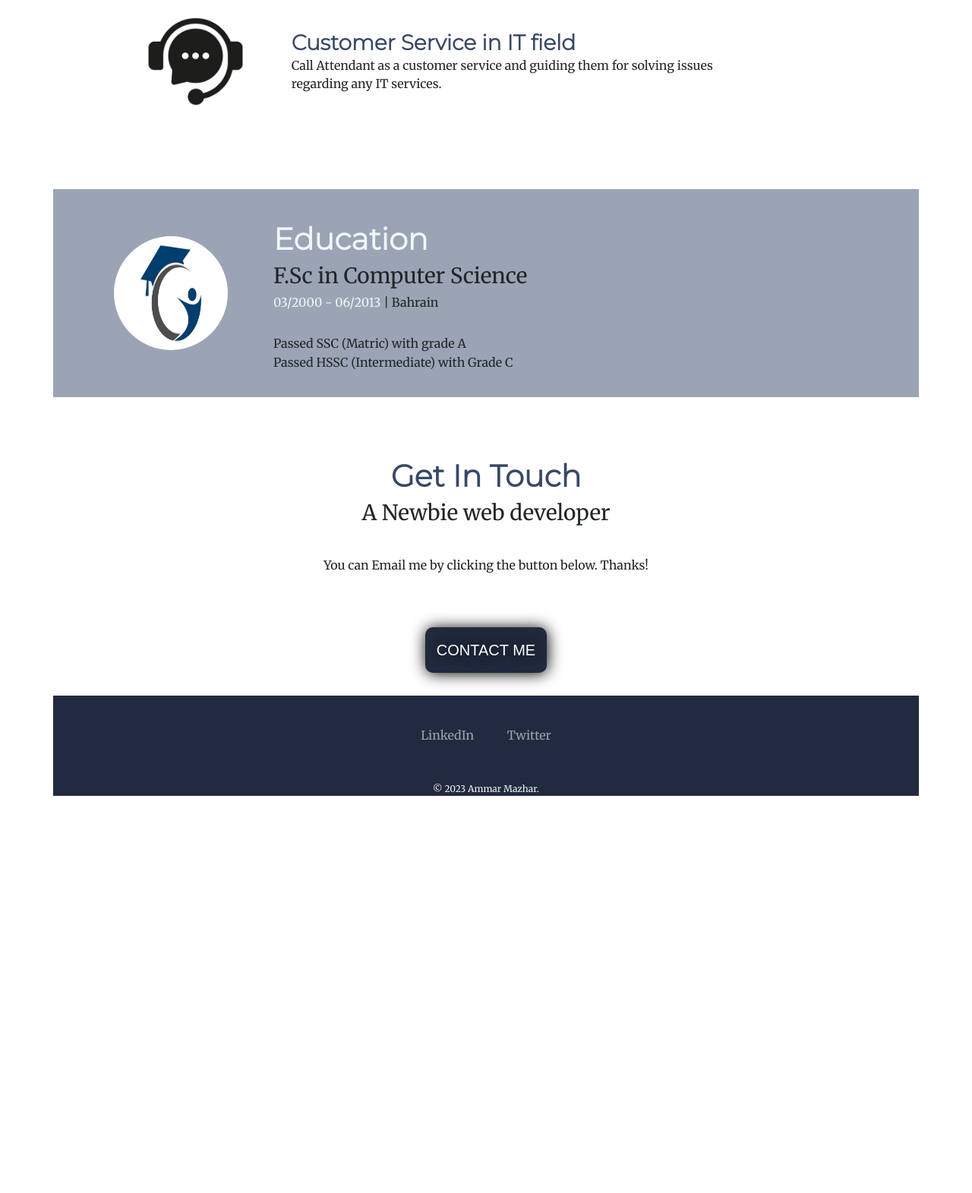
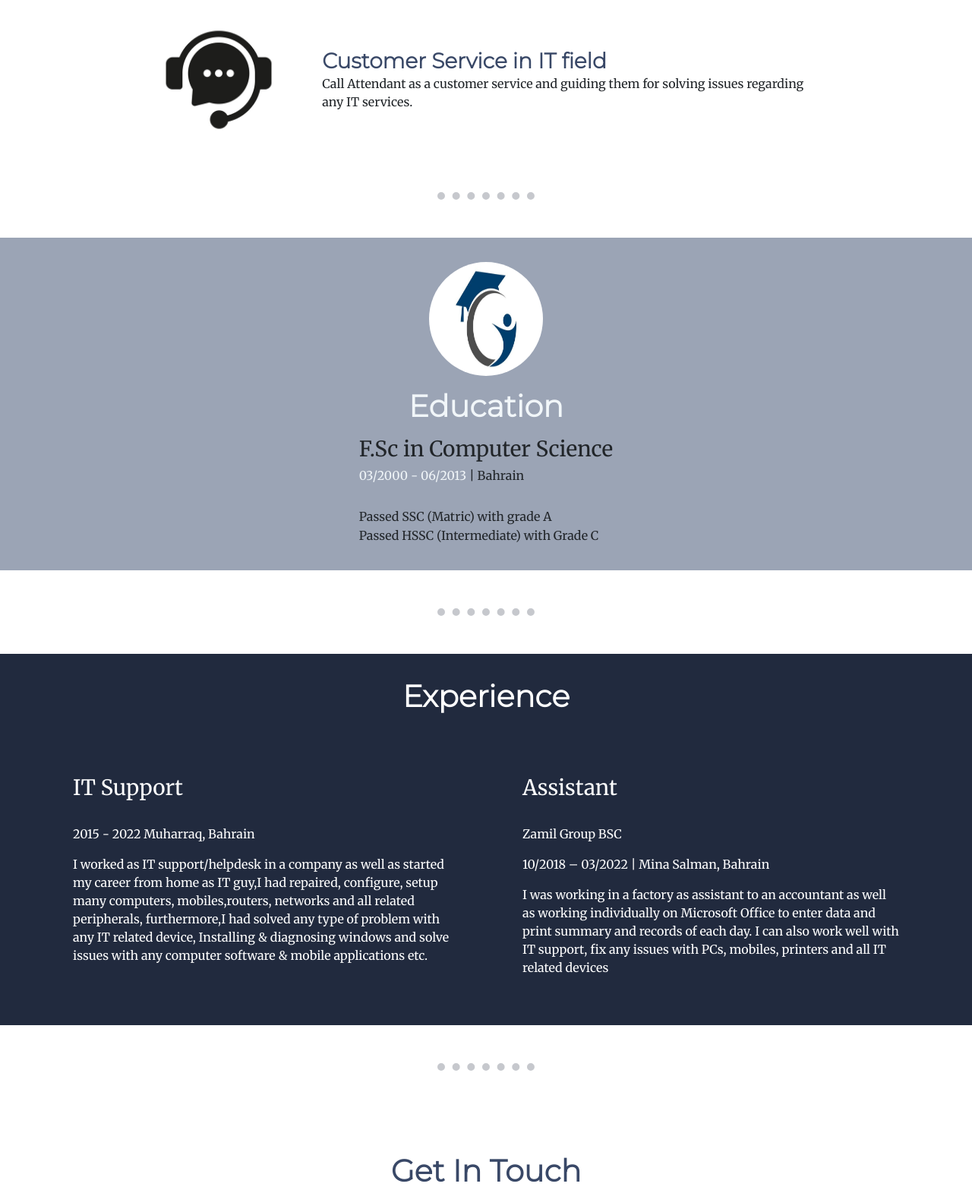
Before and after one commit to amrmzr/CV, a plain HTML site: page index.html in a window 1280 px wide. Shown: the part 1809-3380 px from the top of the page at 76% size. Before the commit the page ends 2862 px from the top, so only its background shows below. Drawn offline with nearby package versions, Linux system fonts and the light colour scheme.

Commit message:
Update CV with more details and update responsive design

```diff
--- a/css/styles.css
+++ b/css/styles.css
@@ -4,18 +4,27 @@ body {
   font-family: "Merriweather", serif;
   box-sizing: border-box;
 }
-
 .top-div {
   background-color: #e4f9f5;
   position: relative;
   padding-top: 100px;
 }
-
-.skill-row p {
-  display: block;
-  margin: 0;
+.bottom-cloud {
+  position: absolute;
+  left: 300px;
+  bottom: 50px;
 }
-
+.top-cloud {
+  position: absolute;
+  right: 300px;
+  top: 50px;
+}
+@media (max-width: 720px) {
+  .bottom-cloud,
+  .top-cloud {
+    display: none;
+  }
+}
 h1 {
   color: #66bfbf;
   font-size: 5.6rem;
@@ -23,13 +32,11 @@ h1 {
   font-family: "Sacramento", cursive;
   line-height: 2;
 }
-.Skills_text_group {
-  text-align: left;
-  margin-left: 3rem;
-}
-.profile {
-  background-color: #212a3e;
-  padding: 50px;
+@media (max-width: 476px) {
+  h1 {
+    font-size: 3.3rem;
+    line-height: 1.5;
+  }
 }
 h2 {
   color: #394867;
@@ -38,41 +45,47 @@ h2 {
   font-family: "Montserrat", sans-serif;
   font-weight: bolder;
 }
+.profile {
+  background-color: #212a3e;
+  padding: 50px;
+}
+.profile-pic {
+  border-radius: 100%;
+  width: 200px;
+  height: 200px;
+}
+.intro {
+  width: 80%;
+  margin: auto;
+  color: #fff;
+  text-align: left;
+}
 .profile > h2 {
   color: #f1f6f9;
 }
-
-.skill-row h3 {
-  font-family: "Montserrat", sans-serif;
-  font-weight: bolder;
-}
-
-.skills__subheading {
+.skill-row p {
   display: block;
   margin: 0;
-  color: #394867;
 }
-a {
-  color: #394867;
-  text-decoration: none;
-}
-
-a:hover {
-  color: #eaf6f6;
-}
-
-.bottom-msg {
-  width: 50%;
-  margin: 40px auto;
-}
-
 .skill-row {
   display: inline-flex;
   width: 70%;
   margin: 10px auto 10px auto;
   align-items: center;
 }
-
+.Skills_text_group {
+  text-align: left;
+  margin-left: 3rem;
+}
+.skill-row h3 {
+  font-family: "Montserrat", sans-serif;
+  font-weight: bolder;
+}
+.skills__subheading {
+  display: block;
+  margin: 0;
+  color: #394867;
+}
 .image {
   border-radius: 100%;
   width: 20%;
@@ -84,103 +97,115 @@ a:hover {
   text-align: right;
   margin-right: 3rem;
 }
-
-.profile-pic {
-  border-radius: 100%;
-  width: 200px;
-  height: 200px;
-}
-
-.middle-container {
-  margin: 80px 0;
-}
 .third-container {
   background-color: #9ba4b5;
-  margin: 80px auto;
   display: flex;
+  flex-direction: column;
   align-items: center;
   justify-content: center;
   padding: 2rem;
 }
+.third-container h2,
+.colored-text {
+  color: #f1f6f9;
+}
+.education {
+  text-align: left;
+}
 .third-container h2 {
-  color: #f1f6f9;
-  width: 100%;
+  margin: 1rem auto;
 }
-
 .date_period {
   margin-bottom: 2rem;
   line-height: 1.2;
-}
-.education {
-  text-align: left;
 }
 .edu_img {
   width: 150px;
   height: 150px;
   border-radius: 100%;
-  margin: 0 3rem;
-}
-@media (max-width: 460px) {
-  .edu_img {
-    margin: 0 0.5rem;
-  }
 }
 .sc {
   margin: 0.1rem 0;
 }
-.intro {
-  width: 80%;
-  margin: auto;
+.experience {
+  background-color: #212a3e;
+  display: flex;
   color: #fff;
+  flex-direction: column;
+  align-items: center;
   text-align: left;
 }
-
+.container-exp {
+  display: flex;
+  flex-direction: row;
+  justify-content: center;
+  align-items: start;
+  padding: 3rem;
+}
+.experience h2 {
+  color: #fff;
+  margin: 0px auto;
+  padding: 2rem;
+}
+.exp_group {
+  display: flex;
+  flex-direction: column;
+  width: 50%;
+  margin: 0 3rem;
+}
+@media (max-width: 476px) {
+  .exp_group {
+    margin: 2rem auto;
+    width: 100%;
+  }
+}
+.exp_group h3 {
+  margin-bottom: 2rem;
+}
+@media (max-width: 720px) {
+  .experience {
+    flex-direction: column;
+  }
+  .container-exp {
+    flex-direction: column;
+  }
+}
 .bottom-container {
   background-color: #212a3e;
   padding: 40px 0 0;
 }
-
-.colored-text {
-  color: #f1f6f9;
+.bottom-msg {
+  width: 50%;
+  margin: 40px auto;
+}
+.contact-me {
+  padding: 3rem;
 }
 .footer-link {
   margin: 40px 20px;
   color: #9ba4b5;
 }
-
 .footer-note {
   color: #f1f6f9;
   margin: 50px auto 5px;
   font-size: 0.75rem;
 }
-
-.bottom-cloud {
-  position: absolute;
-  left: 600px;
-  bottom: 30px;
+a {
+  color: #394867;
+  text-decoration: none;
 }
-
-.top-cloud {
-  position: absolute;
-  right: 300px;
-  top: 50px;
-}
-@media (max-width: 720px) {
-  .bottom-cloud,
-  .top-cloud {
-    display: none;
-  }
+a:hover {
+  color: #eaf6f6;
 }
 hr {
   border-style: none;
   border-top-style: dotted;
-  color: #f1f6f9;
+  color: #212a3e;
   height: 0;
   width: 10%;
   border-width: 10px;
   margin: 50px auto;
 }
-
 .BUTTON {
   margin: 30px auto;
   background: #212a3e;
@@ -207,7 +232,6 @@ hr {
   cursor: pointer;
   text-align: center;
 }
-
 .BUTTON:hover {
   background: #9ba4b5;
   background-image: -webkit-linear-gradient(top, #9ba4b5, #9ba4b5);
--- a/index.html
+++ b/index.html
@@ -26,7 +26,7 @@
       <h2>A Web Developer</h2>
       <img class="bottom-cloud" src="Images/cloud.png" alt="cloud-img" />
     </div>
-    <div class="middle-container container">
+    <div class="middle-container container-fluid">
       <div class="profile">
         <img class="profile-pic" src="Images\amr.png" alt="Profile-picture" />
         <h2>Hello!</h2>
@@ -104,10 +104,11 @@
         </div>
       </div>
     </div>
-    <div class="third-container container">
+    <hr />
+    <div class="third-container container-fluid">
       <img class="edu_img" src="Images/edu.jpg" alt="education-degree" />
-      <div class="education container">
-        <h2>Education</h2>
+      <h2>Education</h2>
+      <div class="education">
         <h3>F.Sc in Computer Science</h3>
         <p class="date_period">
           <span class="colored-text">03/2000 - 06/2013</span> | Bahrain
@@ -116,7 +117,38 @@
         <p class="sc">Passed HSSC (Intermediate) with Grade C</p>
       </div>
     </div>
-    <div class="experience container"></div>
+    <hr />
+    <div class="experience">
+      <h2>Experience</h2>
+      <div class="container-exp">
+        <div class="exp_group">
+          <h3>IT Support</h3>
+          <p>2015 - 2022 Muharraq, Bahrain</p>
+          <p>
+            I worked as IT support/helpdesk in a company as well as started my
+            career from home as IT guy,I had repaired, configure, setup many
+            computers, mobiles,routers, networks and all related peripherals,
+            furthermore,I had solved any type of problem with any IT related
+            device, Installing & diagnosing windows and solve issues with any
+            computer software & mobile applications etc.
+          </p>
+        </div>
+
+        <div class="exp_group">
+          <h3>Assistant</h3>
+          <p>Zamil Group BSC</p>
+          <p>10/2018 – 03/2022 | Mina Salman, Bahrain</p>
+          <p>
+            I was working in a factory as assistant to an accountant as well as
+            working individually on Microsoft Office to enter data and print
+            summary and records of each day. I can also work well with IT
+            support, fix any issues with PCs, mobiles, printers and all IT
+            related devices
+          </p>
+        </div>
+      </div>
+    </div>
+    <hr />
     <div class="contact-me">
       <h2>Get In Touch</h2>
       <h3>A Newbie web developer</h3>
@@ -125,7 +157,7 @@
       </p>
       <a class="BUTTON" href="mailto:ammar.mazhar72@yahoo.com">CONTACT ME</a>
     </div>
-    <div class="bottom-container container">
+    <div class="bottom-container container-fluid">
       <a
         class="footer-link"
         href="https://www.linkedin.com/in/ammar-mazhar-41b33768/"
```
